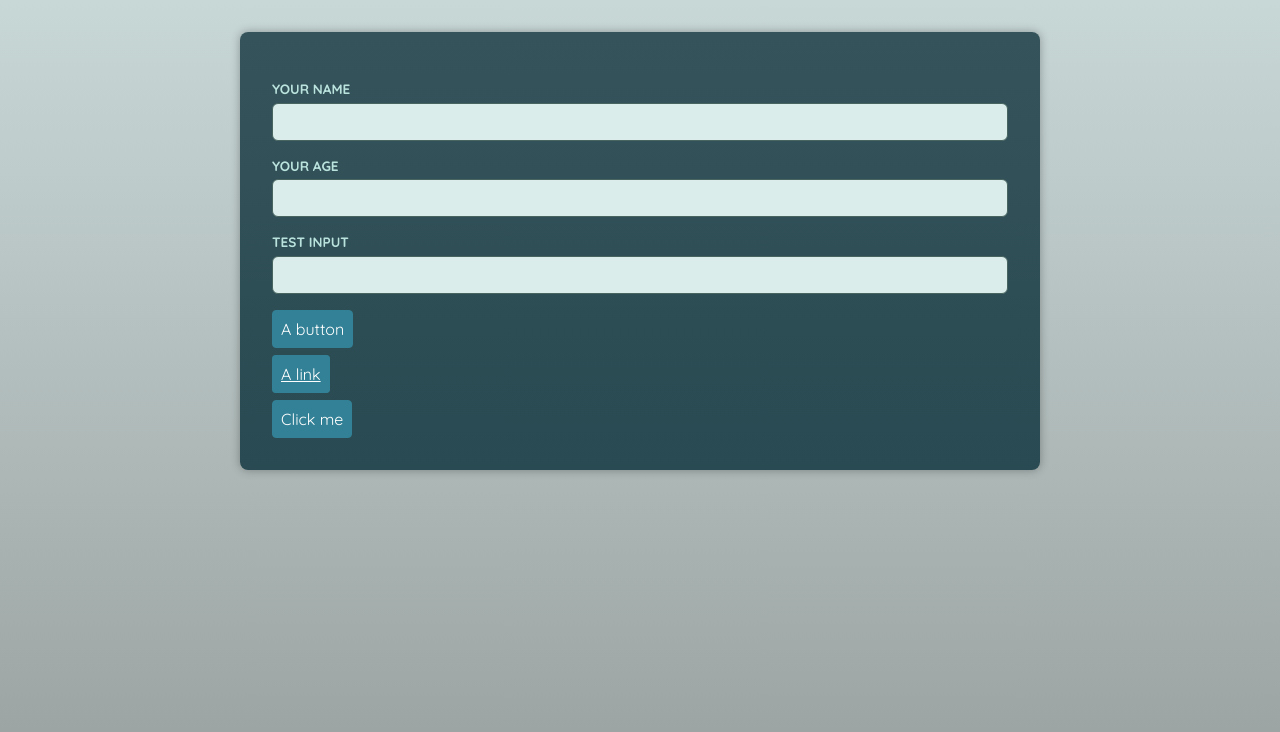
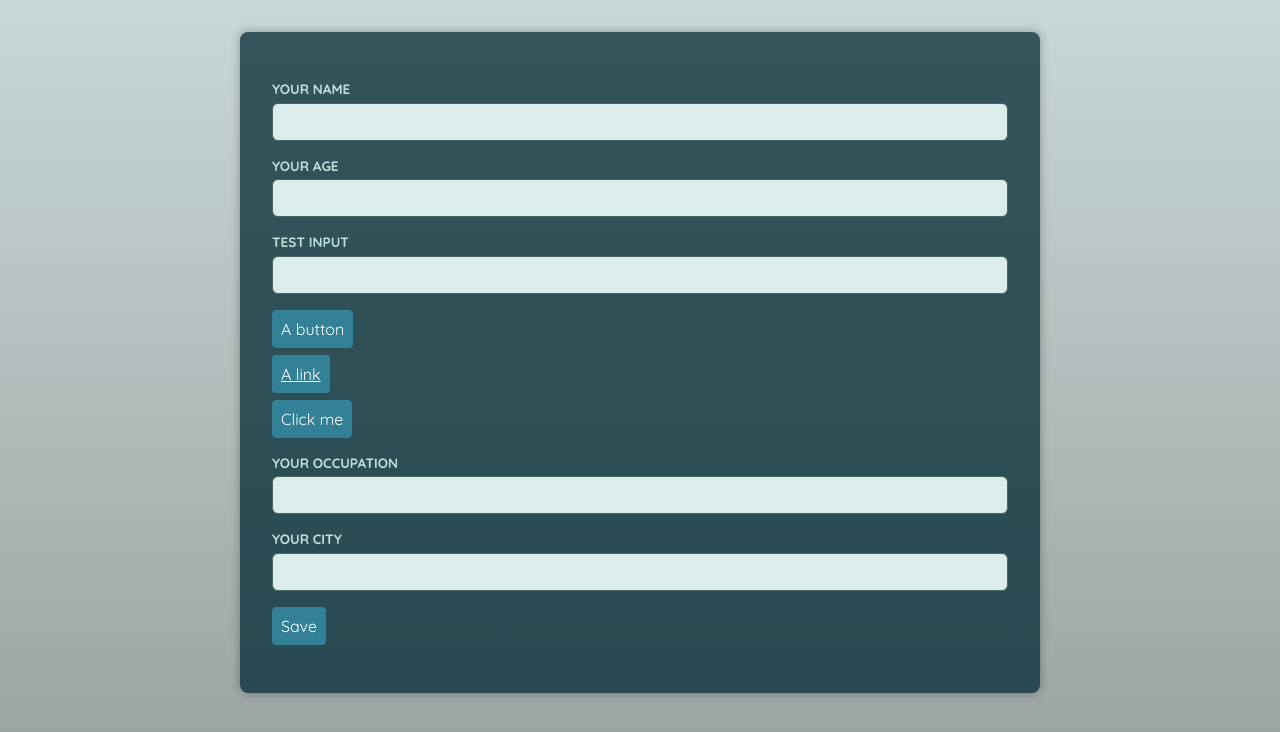
Before and after one commit to IrinaGarmaeva/ts-tutorial, a React (Vite) app: page / in a window 1280 px wide. Shown: the top 732 px of the page. Built offline with nearby package versions, Linux system fonts and the light colour scheme; a web font is replaced by a local one.

Commit message:
Feature: add custom Form component
wrapper component, type casting and logic with unknown type

```diff
--- a/src/App.tsx
+++ b/src/App.tsx
@@ -2,9 +2,15 @@ import {useRef} from 'react'
 import Input from "./components/Input";
 import Button from "./components/Button";
 import Container from "./components/Container";
+import Form from './components/Form';
 
 function App() {
   const input = useRef(null)
+
+  function handleSave(data: unknown) {
+    const extratedData = data as {name: string, age: string}
+    console.log(extratedData)
+  }
 
   return(
     <main>
@@ -18,6 +24,13 @@ function App() {
       <Button href="https://google.com" target="_blank">A link</Button>
       </p>
       <Container as={Button} onClick={() => window.alert("You've clicked on click button")}>Click me</Container>
+      <Form onSave={handleSave}>
+        <Input id="occupation" label="Your occupation"/>
+        <Input id="city" label="Your city"/>
+        <p>
+          <Button>Save</Button>
+        </p>
+      </Form>
     </main>
   );
 }
--- /dev/null
+++ b/src/components/Form.tsx
@@ -0,0 +1,24 @@
+import {type FormEvent, type ComponentPropsWithoutRef, useRef} from 'react'
+
+type FormProps =  ComponentPropsWithoutRef<'form'> & {
+	onSave: (value: unknown) => void
+}
+
+const Form = ({onSave, children, ...otherProps}: FormProps) => {
+	const formRef = useRef<HTMLFormElement>(null);
+	function handleSubmit(event: FormEvent<HTMLFormElement>) {
+		event.preventDefault()
+
+		const formData = new FormData(event.currentTarget)
+		const data = Object.fromEntries(formData)
+		onSave(data)
+
+	  formRef.current?.reset();
+	}
+
+	return (
+		<form onSubmit={handleSubmit} ref={formRef} {...otherProps}>{children}</form>
+	)
+}
+
+export default Form
--- a/src/components/Input.tsx
+++ b/src/components/Input.tsx
@@ -9,7 +9,7 @@ const Input = forwardRef<HTMLInputElement, InputProps>(function Input ({label, i
 	return (
 		<p>
 			<label htmlFor={id}>{label}</label>
-			<input id={id} type="text" {...props} ref={ref}/>
+			<input id={id} name={id} type="text" {...props} ref={ref}/>
 		</p>
 	)
 })
```
